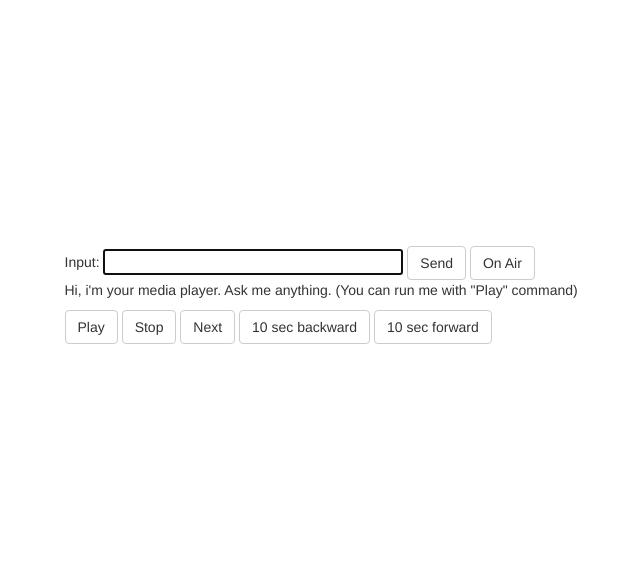
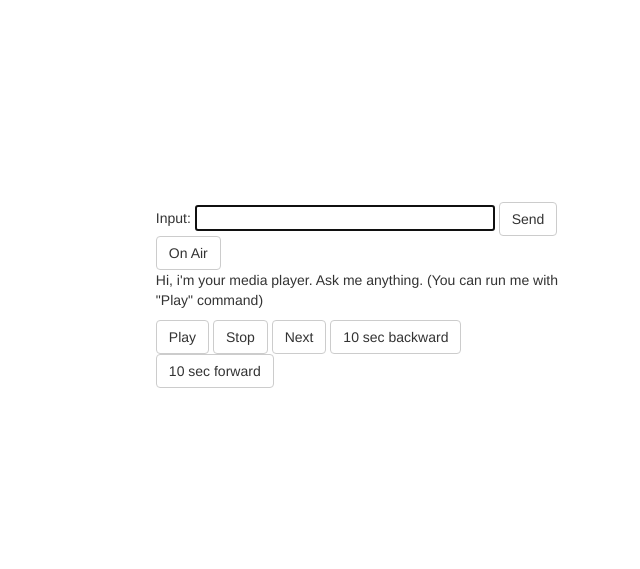
Before and after one commit to mrukhlov/media_controller, a Flask app: page / in a window 1280 px wide. Shown: the top 569 px of the page, without its empty margins (274-914 px from the left). Run offline with Flask 2, Linux system fonts and the light colour scheme; some libraries are stand-ins or nearby versions.

Commit message:
css tweak

```diff
--- a/static/css/index.css
+++ b/static/css/index.css
@@ -6,7 +6,8 @@ body {
 .wrapper {
     margin: 0 auto;
     margin-top: 20px;
-    width: 623px;
+    /*width: 623px;*/
+    width: 34.4%;
     height: 550px;
     align-content: center;
     /*border:1px solid;*/
```
